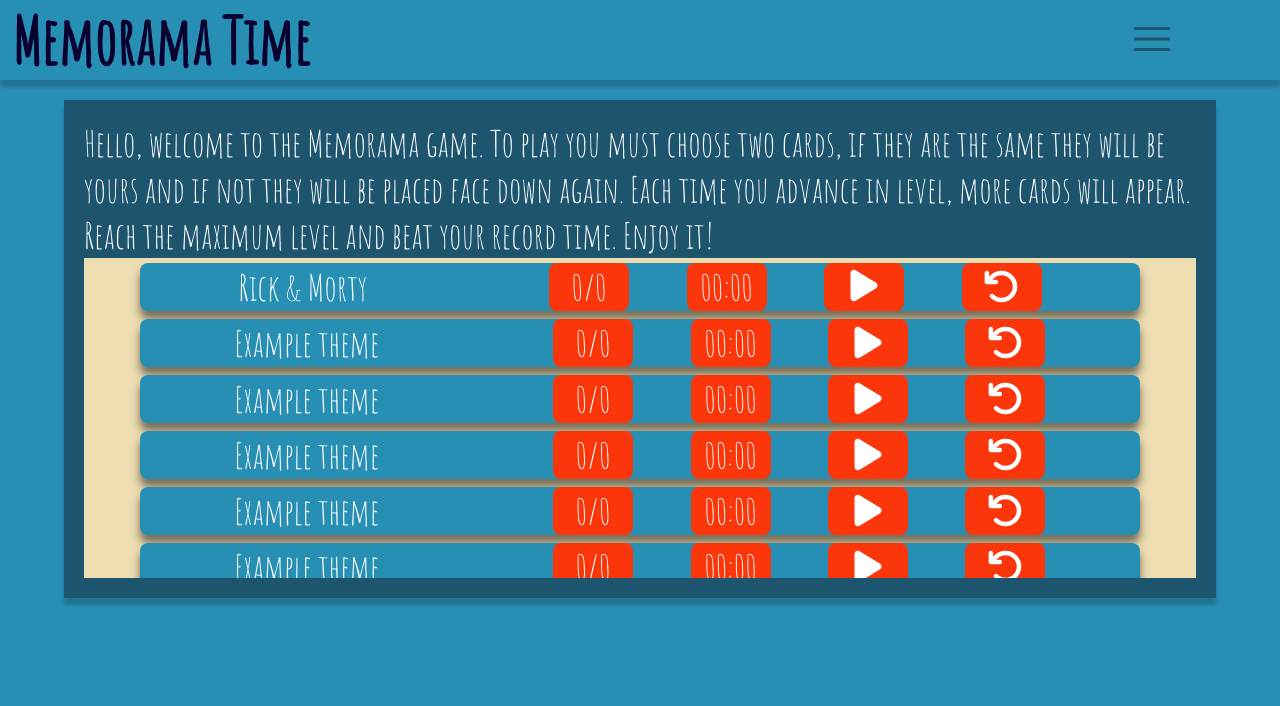
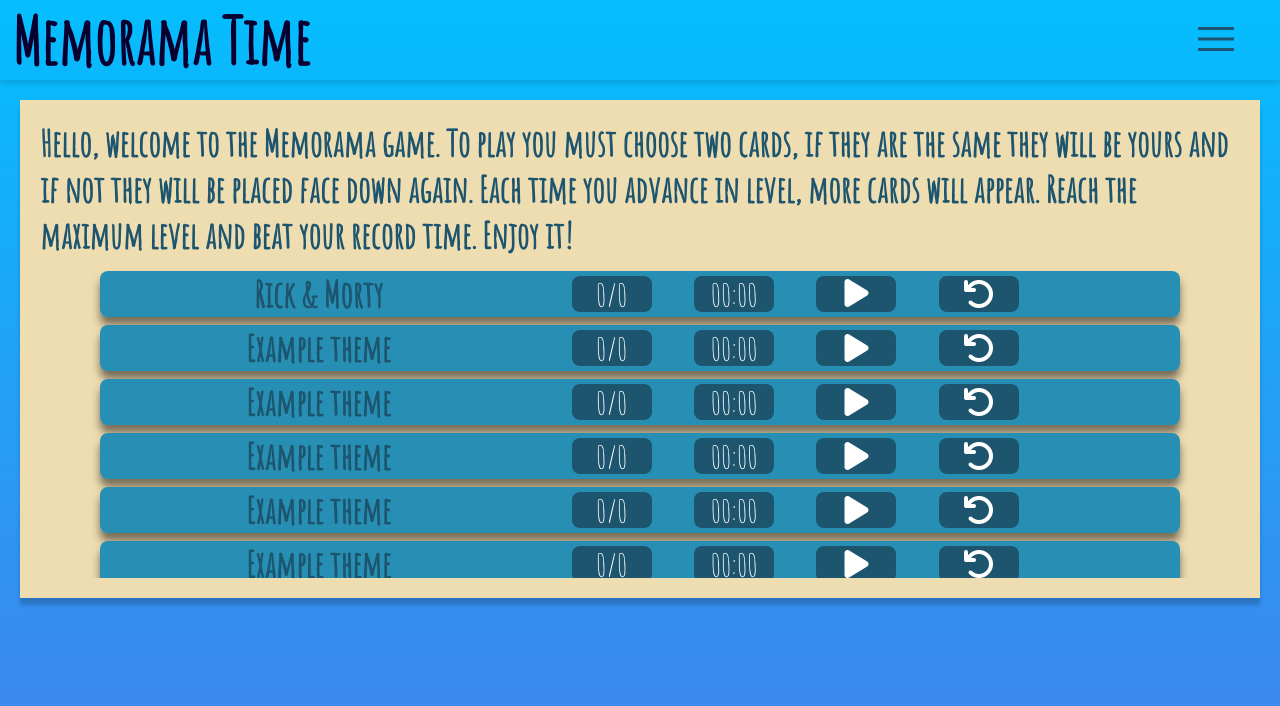
Before and after one commit to deiviiss/memorama-js, a website: page src/home.html in a window 1280 px wide. Drawn offline with Linux system fonts and the light colour scheme.

Commit message:
corrigiendo issues de home

```diff
--- a/src/home.html
+++ b/src/home.html
@@ -23,14 +23,14 @@
     </header>
     <main>
         <div class="information-container">
-            <p>Hello, welcome to the Memorama game. To play you must choose two cards, if they are the same they will be yours and if not they will be placed face down again. Each time you advance in level, more cards will appear. Reach the maximum level and beat your record time. Enjoy it!</p>
+            <p class="welcome">Hello, welcome to the Memorama game. To play you must choose two cards, if they are the same they will be yours and if not they will be placed face down again. Each time you advance in level, more cards will appear. Reach the maximum level and beat your record time. Enjoy it!</p>
             <div class="themes-container">
                 <div class="theme-container">
                     <p>Rick & Morty</p>
                     <div class="theme-menu">
                         <div class="level">0/0</div>
                         <div class="time">00:00</div>
-                        <button class="play-button"><a href="index.html"><i class="fa-solid fa-play"></i></a></button>
+                        <button class="play-button"><a href="../index.html"><i class="fa-solid fa-play"></i></a></button>
                         <button class="reload-button"><i class="fa-solid fa-arrow-rotate-left"></i></button>
                     </div>
                 </div>
--- a/src/styles/home.css
+++ b/src/styles/home.css
@@ -27,7 +27,11 @@ html {
 }
 
 body {
-  background-color: var(--blue);
+  background-image: linear-gradient(to top, #4481eb 0%, #04befe 100%);
+  /*Degradado 106 Party Bliss*/
+  background-repeat: no-repeat;
+  background-attachment: fixed;
+  background-size: cover;
   height: 100vh;
 }
 
@@ -37,7 +41,7 @@ header {
   height: 10%;
   justify-content: space-between;
   align-items: center;
-  box-shadow: 0rem 0.7rem 0.4rem rgba(0, 0, 0, 0.2);
+  box-shadow: 0rem 0.4rem 0.4rem rgba(0, 0, 0, 0.1);
 }
 
 header .logo {
@@ -66,7 +70,7 @@ button {
 
 .menu button {
   border: none;
-  background-color: var(--blue);
+  background-color: transparent;
   cursor: pointer;
 }
 
@@ -76,7 +80,8 @@ svg {
 
 p {
   font-size: var(--md);
-  color: #ffffff;
+  color: var(--complementary);
+  font-weight: 800;
 }
 
 main {
@@ -89,11 +94,11 @@ a {
 }
 
 .information-container {
-  height: 9%;
   width: 90%;
+  height: auto;
   padding: 2rem;
   margin: 2rem;
-  background: var(--complementary);
+  background: var(--beige);
   box-shadow: 0rem 0.7rem 0.4rem rgba(0, 0, 0, 0.2);
 }
 
@@ -112,7 +117,7 @@ a {
 .theme-container {
   display: flex;
   flex-direction: row;
-  justify-content: space-around;
+  justify-content: space-evenly;
   align-items: center;
   width: 90%;
   height: 8rem;
@@ -124,29 +129,45 @@ a {
 }
 
 .theme-container p {
+  display: flex;
   font-size: var(--sm);
+  width: 20rem;
+  justify-content: center;
 }
 
 .theme-menu {
   display: flex;
   width: 50%;
-  justify-content: space-between;
+  height: 100%;
+  justify-content: space-evenly;
+  align-items: center;
 }
 
 .theme-menu div,
 .theme-menu button {
   display: flex;
-  height: 2.4rem;
   width: 4rem;
+  height: 80%;
   align-items: center;
   justify-content: center;
-  background-color: var(--red);
+  background-color: var(--complementary);
   color: #ffffff;
   border-radius: .8rem;
 }
 
+.theme-menu div {
+  display: none;
+}
+
 /*Media Query */
+@media screen and (min-width: 270px) {
+  .themes-container {
+    padding-top: 10rem;
+  }
+}
+
 @media screen and (min-width: 360px) {
+
   .themes-container {
     padding-top: 12rem;
   }
@@ -159,6 +180,10 @@ a {
 }
 
 @media screen and (min-width: 640px) {
+  .menu {
+    width: 10%;
+  }
+
   header .logo {
     font-size: var(--lg);
   }
@@ -169,9 +194,9 @@ a {
   }
 }
 
-@media screen and (min-width: 640px) {
+@media screen and (min-width: 670px) {
   .themes-container {
-    height: 20rem;
+    height: 22rem;
   }
 
   .theme-container p {
@@ -180,13 +205,16 @@ a {
 
   .theme-menu div,
   .theme-menu button {
-    height: 3.2rem;
     width: 6rem;
     font-size: 2rem;
   }
 }
 
 @media screen and (min-width: 690px) {
+  .information-container {
+    width: 100%;
+  }
+
   .themes-container {
     height: 24rem;
   }
@@ -195,9 +223,6 @@ a {
 @media screen and (min-width: 860px) {
   .themes-container {
     padding-top: 14rem;
-  }
-
-  .themes-container {
     height: 32rem;
   }
 
@@ -205,10 +230,13 @@ a {
     font-size: var(--md);
   }
 
+  .theme-menu div {
+    display: flex;
+  }
+
   .theme-menu div,
   .theme-menu button {
-    height: 4.8rem;
     width: 8rem;
-    font-size: var(--md);
+    font-size: 3.2rem;
   }
 }
```
